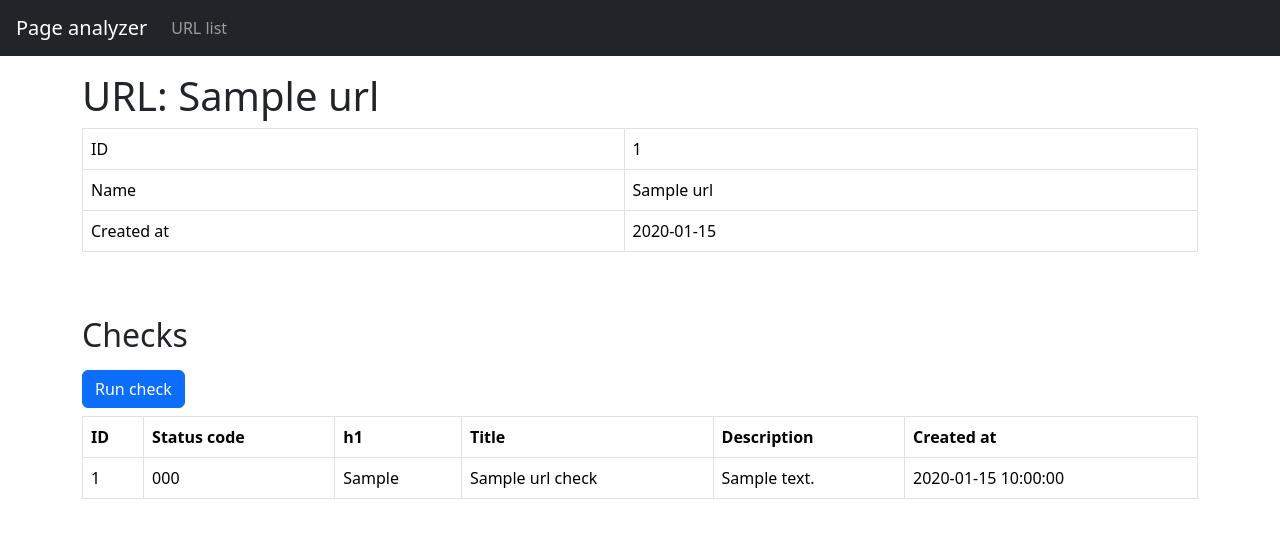
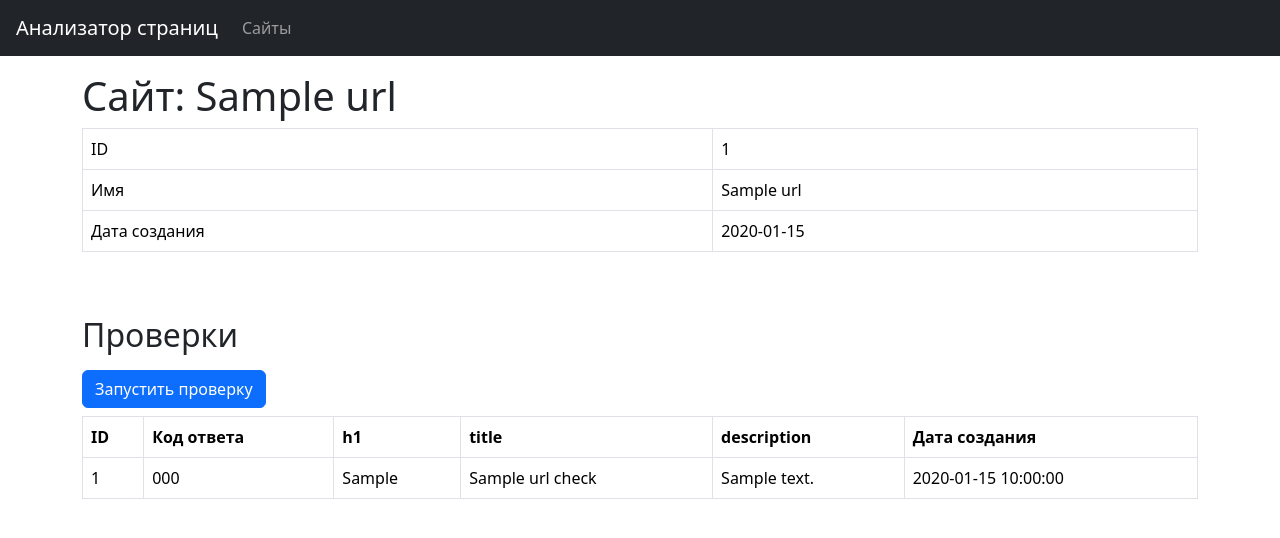
Before and after one commit to tmvfb/flask-webpage-analyzer, a Flask app: page /urls/1 in a window 1280 px wide. Shown: the top 538 px of the page. Run offline with Flask 2, Linux system fonts and the light colour scheme; a database or web service that is not in the repository returns one stand-in record (values such as "Sample title"); some libraries are stand-ins or nearby versions.

Commit message:
add localization + refactor minor issues

```diff
--- a/page_analyzer/app.py
+++ b/page_analyzer/app.py
@@ -34,19 +34,18 @@ def index():
     )
 
 
-@app.post('/')
+@app.post('/urls')
 def add_url():
     url = request.form['url']
     parsed_url = urlparse(url)
     name = parsed_url.scheme + '://' + parsed_url.netloc
 
     if not validate(url) or len(name) > 255:
-        flash('Incorrect URL', 'danger')
-        return redirect(
-            url_for('index'),
-            code=302
-        )
-
+        error = [('danger', 'Некорректный URL')]
+        return render_template(
+            'index.html',
+            messages=error
+        ), 422
     with connect() as conn:
         with conn.cursor() as cursor:
             cursor.execute(
@@ -67,11 +66,11 @@ def add_url():
                     (name, datetime.now().strftime("%Y-%m-%d %H:%M:%S"))
                 )
                 row = cursor.fetchone()
-                flash('URL added successfully!', 'success')
+                flash('Страница успешно добавлена', 'success')
 
             else:
                 row = duplicate
-                flash('URL is already in URL list', 'info')
+                flash('Страница уже существует', 'info')
 
     id = row[0]
     return redirect(
@@ -136,7 +135,7 @@ def show_all():
     )
 
 
-@app.post('/<id>/checks')
+@app.post('/urls/<id>/checks')
 def check(id):
     with connect() as conn:
         with conn.cursor() as cursor:
@@ -150,15 +149,14 @@ def check(id):
             url = cursor.fetchone()
             try:
                 response = requests.get(url[0])
+                response.raise_for_status()
                 status_code = response.status_code
                 h1, title, description = bs4_check(response.content)
-            except Exception as e:
-                flash(f'Connection error: {str(e)}', 'danger')
+            except requests.exceptions.RequestException:
+                flash('Произошла ошибка при проверке', 'danger')
                 return redirect(
-                    url_for('show', id=id),
-                    code=302
+                    url_for('show', id=id)
                 )
-            print(h1, title, description)
             cursor.execute(
                 '''
                 INSERT INTO url_checks
@@ -169,6 +167,7 @@ def check(id):
                  description, datetime.now().strftime("%Y-%m-%d %H:%M:%S"))
             )
 
+    flash('Страница успешно проверена', 'success')
     return redirect(
         url_for('show', id=id),
         code=302
--- a/page_analyzer/templates/show.html
+++ b/page_analyzer/templates/show.html
@@ -6,17 +6,17 @@
   <meta name="viewport" content="width=device-width, initial-scale=1.0">
   <link href="https://cdn.jsdelivr.net/npm/bootstrap@5.3.0-alpha3/dist/css/bootstrap.min.css" rel="stylesheet"
   integrity="sha384-KK94CHFLLe+nY2dmCWGMq91rCGa5gtU4mk92HdvYe+M/SXH301p5ILy+dN9+nJOZ" crossorigin="anonymous">
-  <title>Page analyzer</title>
+  <title>Анализатор страниц</title>
 </head>
 
 <body class="min-vh-100 d-flex flex-column">
 
   <header class="flex-shrink-0">
     <nav class="navbar navbar-expand-md navbar-dark bg-dark px-3">
-      <a class="navbar-brand" href="/">Page analyzer</a>
+      <a class="navbar-brand" href="/">Анализатор страниц</a>
       <div id="navbarNav">
 	<ul class="navbar-nav">
-	    <li class="nav-item"><a class="nav-link " href="{{ url_for('show_all') }}">URL list</a></li>
+	    <li class="nav-item"><a class="nav-link " href="{{ url_for('show_all') }}">Сайты</a></li>
 	</ul>
       </div>
     </nav>
@@ -28,7 +28,7 @@
 
   <main class="flex-grow-1">
     <div class="container-lg mt-3">
-    <h1>URL: {{ url_desc[1] }} </h1>
+    <h1>Сайт: {{ url_desc[1] }}</h1>
 
       <div class="table-responsive">
 	<table class="table table-bordered table-hover text-nowrap" data-test="url">
@@ -38,20 +38,20 @@
 	      <td>{{ url_desc[0] }}</td>
 	    </tr>
 	    <tr>
-	      <td>Name</td>
+	      <td>Имя</td>
 	      <td>{{ url_desc[1] }}</td>
 	    </tr>
 	    <tr>
-	      <td>Created at</td>
+	      <td>Дата создания</td>
 	      <td> {{ url_desc[2].strftime('%Y-%m-%d') }} </td>
 	    </tr>
 	  </tbody>
 	</table>
       </div>
 
-    <h2 class="mt-5 mb-3">Checks</h2>
+    <h2 class="mt-5 mb-3">Проверки</h2>
     <form method="post" action="{{ url_for('check', id=url_desc[0]) }}">
-      <input type="submit" class="btn btn-primary" value="Run check">
+      <input type="submit" class="btn btn-primary" value="Запустить проверку">
     </form>
 
     <div>
@@ -59,11 +59,11 @@
 	<thead>
 	  <tr>
 	    <th>ID</th>
-	    <th>Status code</th>
+	    <th>Код ответа</th>
 	    <th>h1</th>
-	    <th>Title</th>
-	    <th>Description</th>
-	    <th>Created at</th>
+	    <th>title</th>
+	    <th>description</th>
+	    <th>Дата создания</th>
 	  </tr>
 	</thead>
 	<tbody>
```
Also changed, not shown: page_analyzer/templates/index.html (+6 -6 lines), page_analyzer/templates/show_all.html (+7 -7 lines).
